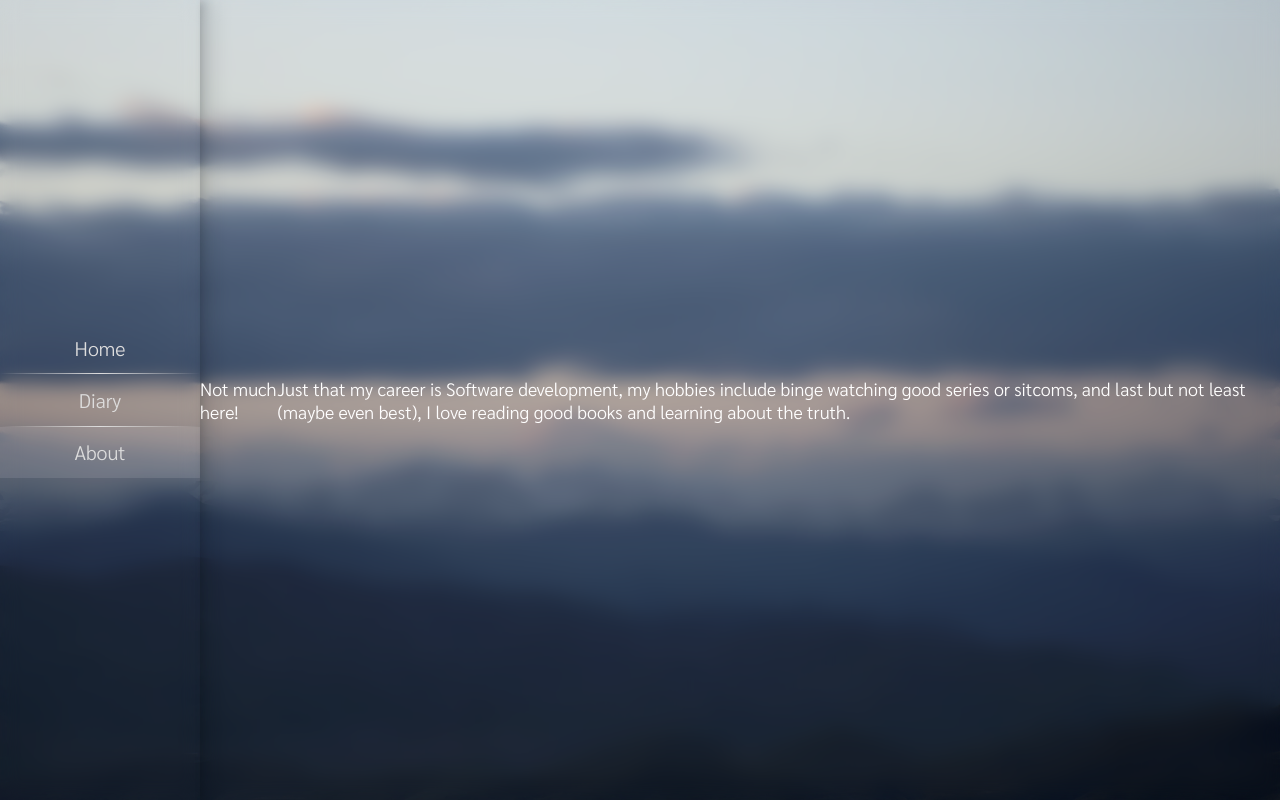
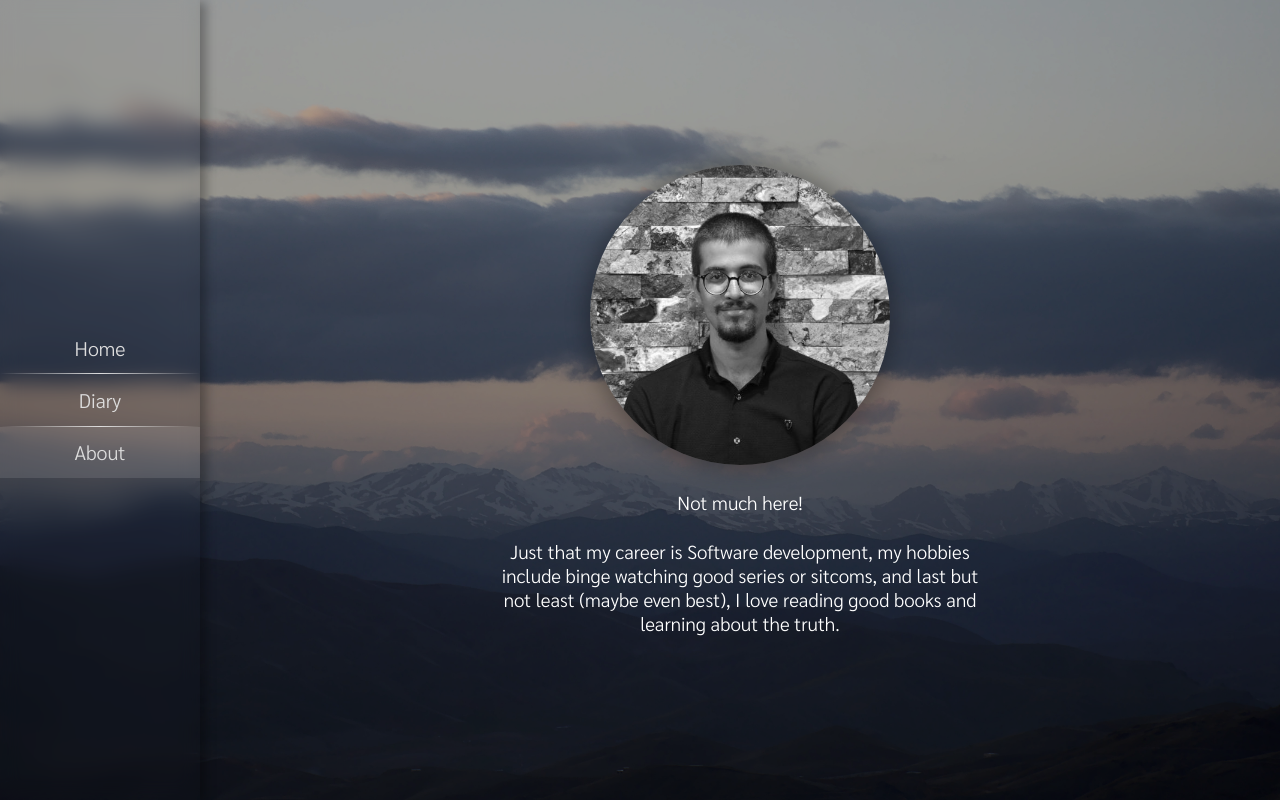
Before and after one commit to m47h4r/m47h4r.github.io, a React (Create React App) app: page /about in a window 1280 px wide. Built offline with nearby package versions, Linux system fonts and the light colour scheme.

Commit message:
add profile picture

```diff
--- a/src/App.js
+++ b/src/App.js
@@ -1,4 +1,3 @@
-import { useEffect } from "react";
 import { GlassContainer } from "./components/layout/glass-container";
 import { ImageBackground } from "./components/layout/image-background";
 import { FlexMainContainer } from "./components/layout/flex-main-container";
@@ -9,11 +8,6 @@ import { About } from "./page/about";
 import { Home } from "./page/home";
 
 function App() {
-  // useEffect(() => {
-  //   setTimeout(() => {
-
-  //   }, 1000)
-  // }, [])
   return (
     <Router>
       <ImageBackground>
@@ -21,7 +15,7 @@ function App() {
           <GlassContainer>
             <NavigationSidebar />
           </GlassContainer>
-          <GlassContainer style={{ flexGrow: "1" }}>
+          <GlassContainer style={{ flexGrow: "1" }} isDense={true}>
             <Switch>
               <Route path="/blog">
                 <Diary />
--- a/src/components/element/link.js
+++ b/src/components/element/link.js
@@ -2,8 +2,7 @@ import "./link.css";
 import { Link as RouterLink } from "react-router-dom";
 
 function Link({ text, isActive, ...rest }) {
-  let className = null;
-  className = isActive ? "link link--active" : "link";
+  let className = isActive ? "link link--active" : "link";
 
   return (
     <RouterLink className={className} {...rest}>
--- a/src/components/layout/flex-main-container.css
+++ b/src/components/layout/flex-main-container.css
@@ -3,7 +3,7 @@
   flex-flow: row nowrap;
   width: 100%;
   height: 100%;
-  justify-content: start;
+  justify-content: flex-start;
 }
 
 .main-container .link {
--- a/src/components/layout/glass-container.css
+++ b/src/components/layout/glass-container.css
@@ -4,6 +4,9 @@
   justify-content: center;
   align-items: center;
   backdrop-filter: blur(10px);
-  background-color: rgba(0, 153, 255, 0.03);
+  background-color: rgba(0, 0, 0, 0.3);
   box-shadow: rgba(0, 0, 0, 0.3) 6px 2px 10px;
 }
+.glass-container--dense {
+  backdrop-filter: none;
+}
--- a/src/components/layout/glass-container.js
+++ b/src/components/layout/glass-container.js
@@ -1,8 +1,12 @@
 import "./glass-container.css";
 
-function GlassContainer({ children, ...props }) {
+function GlassContainer({ children, isDense, ...props }) {
+  let className = isDense
+    ? "glass-container glass-container--dense"
+    : "glass-container";
+
   return (
-    <div className="glass-container" {...props}>
+    <div className={className} {...props}>
       {children}
     </div>
   );
--- /dev/null
+++ b/src/page/about.css
@@ -0,0 +1,19 @@
+.about {
+  display: flex;
+  flex-direction: column;
+  justify-content: center;
+  align-items: center;
+}
+.about__profile-image {
+  width: 300px;
+  height: 300px;
+  border-radius: 50%;
+  margin: 0.7rem 0;
+  box-shadow: rgba(0, 0, 0, 0.3) 0 0 20px 5px;
+}
+.about__paragraph {
+  width: 500px;
+  text-align: center;
+  font-size: 1.05rem;
+  margin: 0.7rem 0;
+}
--- a/src/page/about.js
+++ b/src/page/about.js
@@ -1,13 +1,21 @@
+import "./about.css";
+import ProfileImage from "../assets/image/profile.jpeg";
+
 function About() {
   return (
-    <>
-      <p>Not much here!</p>
-      <p>
+    <div className="about">
+      <img
+        className="about__profile-image"
+        src={ProfileImage}
+        alt="Profile of Maz"
+      />
+      <p className="about__paragraph">Not much here!</p>
+      <p className="about__paragraph">
         Just that my career is Software development, my hobbies include binge
         watching good series or sitcoms, and last but not least (maybe even
         best), I love reading good books and learning about the truth.
       </p>
-    </>
+    </div>
   );
 }
 export { About };
```
Also changed, not shown: src/assets/image/profile.jpeg (added).
